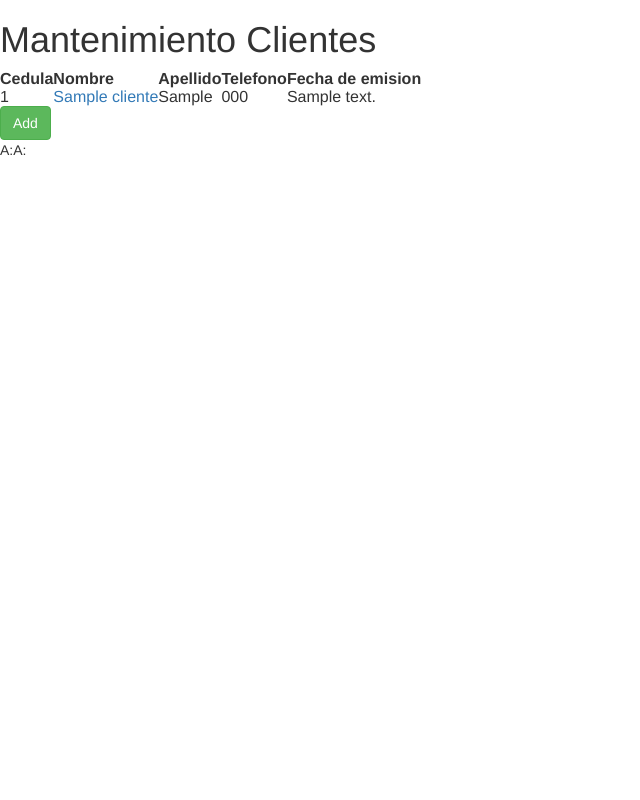
After one commit to gusanare1/nextcode, a PHP site: page /mantenimiento/mantenimiento_clientes.html in a window 1280 px wide. The commit adds this page. Shown: the whole page, without its empty margins (0-640 px from the left). Run offline with PHP 8.4, Linux system fonts and the light colour scheme; tables that the repository leaves empty or names only in its code hold one stand-in row (values such as "Sample post"); some libraries are stand-ins or nearby versions.

Commit message:
Upload2
POO en Usuario y Vistas de Usuarios.
CRUD de Clientes

```diff
--- a/login/login.php
+++ b/login/login.php
@@ -19,14 +19,15 @@
 						':username'	=>	$form_data->username,
 						':password'	=>	md5($pwd)
 						);
-			$query = "SELECT username FROM usuario WHERE username=:username and password=:password"; //username unique
+			$query = "SELECT username, r.nombre as rol FROM usuario u, rol r WHERE u.idRol = r.id and username=:username and password=:password"; //username unique
 			$statement = $connect->prepare($query);
 			$statement->execute($data);
 			$result = $statement->fetchAll();
-			if(count($result))
+			if(count($result)>0)
 			{
 				$error[] = "";
 				$output = true;
+				//$_SESSION["rol"] = $result[0]['rol'];
 				$_SESSION["username"] = $result[0]['username'];
 			}
 			else
--- a/mantenimiento/js/mantenimientos_js.js
+++ b/mantenimiento/js/mantenimientos_js.js
@@ -17,11 +17,6 @@ app.controller('configuracion', function($scope, $http, $log, $window) {
 		console.log(response);
       alert("Error. Error login!");
     });
-
-
-
-
-
 
 
   $scope.enviar = function() {
@@ -46,31 +41,107 @@ app.controller('configuracion', function($scope, $http, $log, $window) {
   };
 });
 
+
+
 app.controller('clientes', function($scope, $http, $log, $window) {
+
+    $http({
+      method: 'POST',
+      url: 'mantenimiento.php',
+      data: {'action':'mantenimiento_clientes_get'}
+
+    }).then(function successCallback(response) {
+	$scope.clientes=response.data;
+	console.log($scope.clientes);
+
+
+    }, function errorCallback(response) {
+		console.log(response);
+      alert("Error. Error login!");
+    });
+
+
+	$scope.fetchSingleData = function(id){
+		$http({
+      method: 'POST',
+      url: 'mantenimiento.php',
+	  data:{'id':id, 'action':'mantenimiento_cliente_fetch_single_data'}
+
+    }).then(function successCallback(response) {
+	console.log(response.data.cliente);
+	cliente = response.data.cliente[0]
+	console.log(cliente.nombre);
+	$scope.cliente_id = cliente.id;
+	$scope.cliente_identificacion = cliente.identificacion;
+	$scope.cliente_nombre = cliente.nombre;
+	$scope.cliente_apellido = cliente.apellido;
+	$scope.cliente_telefono = parseInt(cliente.telefono);
+	fecha = new Date(cliente.emision);
+	$scope.cliente_fecha_emision = fecha;
+	$scope.see=true;
+	$scope.submit_button = "Editar";
+	//$scope.submitForm();
+
+    }, function errorCallback(response) {
+		console.log(response);
+      alert("Error. Error login!");
+    });
+
+
+	};
+
+
+  $scope.fetchData = function(){
+	  $http({
+      method: 'POST',
+      url: 'mantenimiento.php',
+      data: {'action':'mantenimiento_clientes_get'}
+
+    }).then(function successCallback(response) {
+	$scope.clientes=response.data;
+	console.log($scope.clientes);
+
+
+    }, function errorCallback(response) {
+		console.log(response);
+      alert("Error. Error login!");
+    });
+  };
+
+
+
+	$scope.addData = function(){
+		$scope.see = true;
+		$scope.submit_button = "Crear";
+
+		$scope.cliente_id = "";
+	$scope.cliente_identificacion = "";
+	$scope.cliente_nombre ="";
+	$scope.cliente_apellido = "";
+	$scope.cliente_telefono = 0;
+	fecha = new Date();
+	$scope.cliente_fecha_emision = fecha;
+
+
+
+
+		//$scope.submitForm();
+	};
 
 
   $scope.submitForm = function() {
     //$http POST function
-
+	console.log($scope.cliente_id);
     $http({
       method: 'POST',
-      url: 'login.php',
-      data: {'username':$scope.usuario_username, 'password':$scope.usuario_password, 'action':'login'}
+      url: 'mantenimiento.php',
+      data: {'action':'mantenimiento_clientes_put', 'cliente_id':$scope.cliente_id, 'cliente_identificacion':$scope.cliente_identificacion, 'cliente_nombre':$scope.cliente_nombre, 'cliente_apellido':$scope.cliente_apellido, 	'cliente_telefono':$scope.cliente_telefono, 'cliente_fecha_emision':$scope.cliente_fecha_emision, 'subaction':$scope.submit_button}
 
     }).then(function successCallback(response) {
 	console.log(response.data);
-	  $scope.errores = response.data.error;
-	  if(!response.data.sucess)
-	  {
-		  $scope.bool_errores = true;
 
-
-	  }
-	  else
-	  {
-		  $window.location.href = "index.php";
-	  }
-
+	$scope.fetchData();
+	$scope.message = response.data.message;
 
     }, function errorCallback(response) {
 		console.log(response);
--- a/mantenimiento/mantenimiento.php
+++ b/mantenimiento/mantenimiento.php
@@ -37,5 +37,92 @@
 	}
 
 
+	if($form_data->action == 'mantenimiento_clientes_get')
+	{
+		$data = array(
+		);
+		$query = "select id, identificacion, nombre, apellido, telefono, emision from cliente";
+		$statement = $connect->prepare($query);
+		$statement->execute($data);
+		$result = $statement->fetchAll();
+		$output["resultado"] = $result;
+	}
+
+
+
+	if($form_data->action == 'mantenimiento_cliente_fetch_single_data')
+	{
+		$data = array(
+			':id' => $form_data->id
+		);
+		$query = "select id, identificacion, nombre, apellido, telefono, emision from cliente where id=:id";
+		$statement = $connect->prepare($query);
+		$statement->execute($data);
+		$result = $statement->fetchAll();
+		$output["cliente"] = $result;
+	}
+
+
+
+	$message = [];
+	if($form_data->action == 'mantenimiento_clientes_put')
+	{
+		if(isset($form_data->cliente_identificacion))
+		{
+				$message[] = "Cedula / RUC no debe ser vacio";
+		}
+		if(isset($form_data->cliente_nombre))
+		{
+				$message[] = "Nombre no debe ser vacio";
+		}
+		if(isset($form_data->cliente_apellido))
+		{
+				$message[] = "Apellido no debe ser vacio";
+		}
+		if(count($message)==0)
+		{
+			if($form_data->subaction == 'Crear')
+			{
+				$data = array(
+					':cliente_identificacion'	=>	$form_data->cliente_identificacion,
+					':cliente_nombre'	=>	$form_data->cliente_nombre,
+					':cliente_apellido'		=>	$form_data->cliente_apellido,
+					':cliente_telefono'				=>	$form_data->cliente_telefono,
+					':cliente_fecha_emision' =>		date('Y/m/d')
+				);
+				$query = "insert into cliente (identificacion, nombre, apellido, telefono, emision) values (:cliente_identificacion, :cliente_nombre , :cliente_apellido , :cliente_telefono , :cliente_fecha_emision)";
+				$statement = $connect->prepare($query);
+				if($statement->execute($data))
+				{
+					$output["message"] = "Insercion exitosa";
+					$output["sucess"] = true;
+				}
+			}
+			if($form_data->subaction == 'Editar')
+			{
+				$data = array(
+					':cliente_id'	=> 	$form_data->cliente_id,
+					':cliente_identificacion'	=>	$form_data->cliente_identificacion,
+					':cliente_nombre'	=>	$form_data->cliente_nombre,
+					':cliente_apellido'		=>	$form_data->cliente_apellido,
+					':cliente_telefono'				=>	$form_data->cliente_telefono
+				);
+				$query = "update cliente set identificacion =  :cliente_identificacion, nombre=:cliente_nombre , apellido=:cliente_apellido , telefono=:cliente_telefono where id=:cliente_id";
+				$statement = $connect->prepare($query);
+				if($statement->execute($data))
+				{
+					$output["message"] = "Update exitosa";
+					$output["sucess"] = true;
+				}
+			}
+		}
+		else
+		{
+			$output["message"] = implode("; ",$message);
+		}
+	}
+
+
+
 echo json_encode($output);
 ?>
--- /dev/null
+++ b/mantenimiento/mantenimiento_clientes.html
@@ -0,0 +1,74 @@
+<html>
+	<head>
+		<title>Mantenimiento de clientes</title>
+		<meta name="viewport" content="width=device-width, initial-scale=1.0">
+
+	<script
+	  src="https://code.jquery.com/jquery-3.5.1.min.js"
+	  integrity="sha256-9/aliU8dGd2tb6OSsuzixeV4y/faTqgFtohetphbbj0="
+	  crossorigin="anonymous"></script>
+	  <script src="https://stackpath.bootstrapcdn.com/bootstrap/4.5.0/js/bootstrap.min.js" integrity="sha384-OgVRvuATP1z7JjHLkuOU7Xw704+h835Lr+6QL9UvYjZE3Ipu6Tp75j7Bh/kR0JKI" crossorigin="anonymous"></script>
+	<script src="https://ajax.googleapis.com/ajax/libs/angularjs/1.6.9/angular.min.js"></script>
+	<link rel="stylesheet" href="https://maxcdn.bootstrapcdn.com/bootstrap/3.4.1/css/bootstrap.min.css">
+	<script src="js/mantenimientos_js.js"></script>
+</head>
+
+
+<body class="ng-scope" ng-app="mantenimiento" ng-controller="clientes">
+
+	<div >
+
+
+
+	<h1>
+		Mantenimiento Clientes
+	</h1>
+
+	<table>
+		<thead>
+		<tr>
+			<th>Cedula</th>
+			<th>Nombre</th>
+			<th>Apellido</th>
+			<th>Telefono</th>
+			<th>Fecha de emision</th>
+		</tr>
+		</thead>
+
+		<tbody ng-repeat="cliente in clientes.resultado">
+			<tr>
+				<td>{{cliente.identificacion}}</td>
+				<td><a href="#" ng-click="fetchSingleData(cliente.id)">{{cliente.nombre}}</td>
+				<td>{{cliente.apellido}}</td>
+				<td>{{cliente.telefono}}</td>
+				<td>{{cliente.emision}}</td>
+
+			</tr>
+		</tbody>
+
+
+
+
+
+	</table>
+
+	<button type="button" name="add_button" ng-click="addData()" class="btn btn-success" ng-init="see=false">Add</button>
+
+	<form method="post" ng-submit="submitForm()" ng-show="see">
+		<input type="text" ng-model="cliente_id"/>
+		<input type="text" placeholder="Cedula/RUC" ng-model="cliente_identificacion">
+		<input type="text" placeholder="Nombre" ng-model="cliente_nombre">
+		<input type="text" placeholder="Apellido" ng-model="cliente_apellido">
+		<input type="number" placeholder="Telefono" ng-model="cliente_telefono">
+		<input type="date" placeholder="Fecha_emision" ng-model="cliente_fecha_emision" disabled>
+		<input type="submit" id="submit" name="submit" value="{{submit_button}}"/>
+
+	</form>
+
+
+	<div>
+	A:A:
+		{{message}}
+	</div>
+</body>
+</html>
--- a/mantenimiento/mantenimiento_configuracion.html
+++ b/mantenimiento/mantenimiento_configuracion.html
@@ -24,14 +24,13 @@
 		<textarea cols= "50" rows="2" type="text" name="notificacion_text" ng-model="configuracion_establecimiento" placeholder="Establecimiento">
 		</textarea>
 		<input type="text" placeholder="Punto de emision" ng-model="configuracion_punto_emision">
-		<input type="text" placeholder="Sec. Factura" ng-model="configuracion_sec_factura">
+		<input type="text" placeholder="Secuencia. Factura" ng-model="configuracion_sec_factura">
 		<input type="submit" id="submit" name="submit">
 	</form>
 
 
 	<div ng-if="ver" ng-init="ver=false">
 		{{message}}
-
 	</div>
 </body>
 </html>
```
Also changed, not shown: Permisos.php (added, +79 -0 lines), Usuario.php (added, +51 -0 lines), dashboard.php (renamed from dashboard.html, +19 -9 lines), index.php (+8 -4 lines), test_.php (added, +14 -0 lines).
